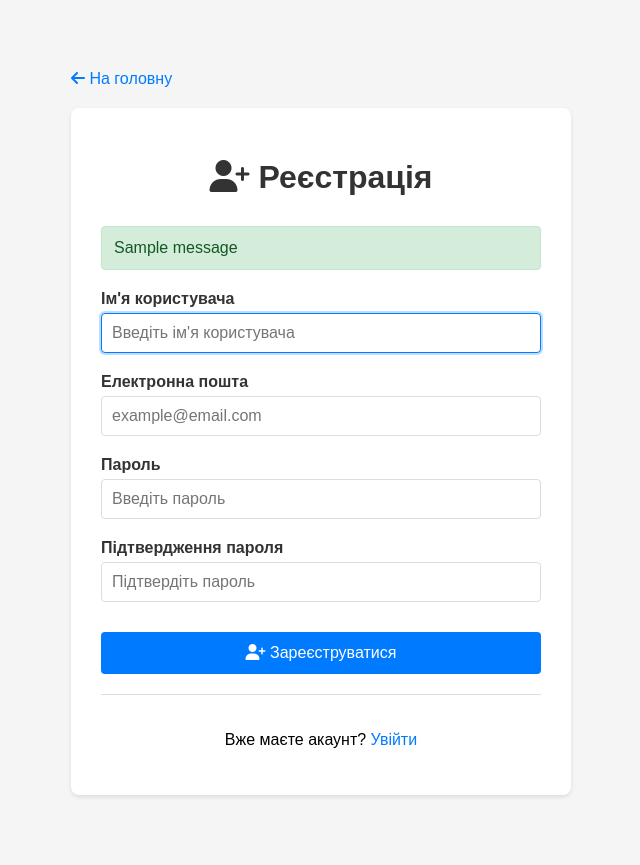
After one commit to Kseniia145/DjangoAuth, a Django app: page /accounts/register/ in a window 1280 px wide. The commit adds this page. Shown: the whole page, without its empty margins (319-959 px from the left). Run offline with Django 4.2, Linux system fonts and the light colour scheme; tables that the repository leaves empty hold one stand-in row (values such as "Sample post"); one stand-in notice (Sample message) is shown.

Commit message:
Adding user authentification

```diff
--- /dev/null
+++ b/accounts/forms.py
@@ -0,0 +1,72 @@
+from django import forms
+from django.contrib.auth.forms import UserCreationForm, AuthenticationForm
+from django.contrib.auth.models import User
+
+
+class UserRegisterForm(UserCreationForm):
+    """Форма реєстрації користувача"""
+    email = forms.EmailField(
+        required=True,
+        label='Електронна пошта',
+        widget=forms.EmailInput(attrs={
+            'class': 'form-control',
+            'placeholder': 'example@email.com'
+        })
+    )
+    username = forms.CharField(
+        label='Ім\'я користувача',
+        widget=forms.TextInput(attrs={
+            'class': 'form-control',
+            'placeholder': 'Введіть ім\'я користувача'
+        })
+    )
+    password1 = forms.CharField(
+        label='Пароль',
+        widget=forms.PasswordInput(attrs={
+            'class': 'form-control',
+            'placeholder': 'Введіть пароль'
+        })
+    )
+    password2 = forms.CharField(
+        label='Підтвердження пароля',
+        widget=forms.PasswordInput(attrs={
+            'class': 'form-control',
+            'placeholder': 'Підтвердіть пароль'
+        })
+    )
+
+    class Meta:
+        model = User
+        fields = ['username', 'email', 'password1', 'password2']
+
+    def __init__(self, *args, **kwargs):
+        super().__init__(*args, **kwargs)
+        # Додаємо класи до всіх полів
+        for field_name, field in self.fields.items():
+            if 'class' not in field.widget.attrs:
+                field.widget.attrs['class'] = 'form-control'
+
+
+class UserLoginForm(AuthenticationForm):
+    """Форма входу користувача"""
+    username = forms.CharField(
+        label='Ім\'я користувача',
+        widget=forms.TextInput(attrs={
+            'class': 'form-control',
+            'placeholder': 'Введіть ім\'я користувача'
+        })
+    )
+    password = forms.CharField(
+        label='Пароль',
+        widget=forms.PasswordInput(attrs={
+            'class': 'form-control',
+            'placeholder': 'Введіть пароль'
+        })
+    )
+
+    def __init__(self, *args, **kwargs):
+        super().__init__(*args, **kwargs)
+        # Додаємо класи до всіх полів
+        for field_name, field in self.fields.items():
+            if 'class' not in field.widget.attrs:
+                field.widget.attrs['class'] = 'form-control'
--- /dev/null
+++ b/accounts/templates/accounts/register.html
@@ -0,0 +1,202 @@
+<!DOCTYPE html>
+<html lang="uk">
+<head>
+    <meta charset="UTF-8">
+    <meta name="viewport" content="width=device-width, initial-scale=1.0">
+    <title>Реєстрація - Блог</title>
+    <link rel="stylesheet" href="https://cdnjs.cloudflare.com/ajax/libs/font-awesome/6.5.0/css/all.min.css">
+    <style>
+        body {
+            font-family: Arial, sans-serif;
+            max-width: 500px;
+            margin: 50px auto;
+            padding: 20px;
+            background-color: #f5f5f5;
+        }
+        .auth-container {
+            background-color: white;
+            padding: 30px;
+            border-radius: 8px;
+            box-shadow: 0 2px 4px rgba(0,0,0,0.1);
+        }
+        h1 {
+            color: #333;
+            text-align: center;
+            margin-bottom: 30px;
+        }
+        .form-group {
+            margin-bottom: 20px;
+        }
+        label {
+            display: block;
+            margin-bottom: 5px;
+            color: #333;
+            font-weight: bold;
+        }
+        .form-control {
+            width: 100%;
+            padding: 10px;
+            border: 1px solid #ddd;
+            border-radius: 4px;
+            font-size: 16px;
+            box-sizing: border-box;
+        }
+        .form-control:focus {
+            outline: none;
+            border-color: #007bff;
+            box-shadow: 0 0 0 2px rgba(0,123,255,0.25);
+        }
+        .errorlist {
+            color: #dc3545;
+            list-style: none;
+            padding: 0;
+            margin: 5px 0 0 0;
+            font-size: 14px;
+        }
+        .errorlist li {
+            margin-bottom: 5px;
+        }
+        .btn {
+            width: 100%;
+            padding: 12px;
+            background-color: #007bff;
+            color: white;
+            border: none;
+            border-radius: 4px;
+            font-size: 16px;
+            cursor: pointer;
+            margin-top: 10px;
+        }
+        .btn:hover {
+            background-color: #0056b3;
+        }
+        .auth-links {
+            text-align: center;
+            margin-top: 20px;
+            padding-top: 20px;
+            border-top: 1px solid #ddd;
+        }
+        .auth-links a {
+            color: #007bff;
+            text-decoration: none;
+        }
+        .auth-links a:hover {
+            text-decoration: underline;
+        }
+        .messages {
+            margin-bottom: 20px;
+        }
+        .alert {
+            padding: 12px;
+            border-radius: 4px;
+            margin-bottom: 10px;
+        }
+        .alert-success {
+            background-color: #d4edda;
+            color: #155724;
+            border: 1px solid #c3e6cb;
+        }
+        .alert-error {
+            background-color: #f8d7da;
+            color: #721c24;
+            border: 1px solid #f5c6cb;
+        }
+        .alert-info {
+            background-color: #d1ecf1;
+            color: #0c5460;
+            border: 1px solid #bee5eb;
+        }
+        .back-link {
+            display: inline-block;
+            margin-bottom: 20px;
+            color: #007bff;
+            text-decoration: none;
+        }
+        .back-link:hover {
+            text-decoration: underline;
+        }
+    </style>
+</head>
+<body>
+    <a href="{% url 'blogapp:index' %}" class="back-link">
+        <i class="fas fa-arrow-left"></i> На головну
+    </a>
+
+    <div class="auth-container">
+        <h1><i class="fas fa-user-plus"></i> Реєстрація</h1>
+
+        {% if messages %}
+        <div class="messages">
+            {% for message in messages %}
+            <div class="alert alert-{{ message.tags }}">
+                {{ message }}
+            </div>
+            {% endfor %}
+        </div>
+        {% endif %}
+
+        <form method="post">
+            {% csrf_token %}
+
+            <div class="form-group">
+                <label for="{{ form.username.id_for_label }}">{{ form.username.label }}</label>
+                {{ form.username }}
+                {% if form.username.errors %}
+                <ul class="errorlist">
+                    {% for error in form.username.errors %}
+                    <li>{{ error }}</li>
+                    {% endfor %}
+                </ul>
+                {% endif %}
+            </div>
+
+            <div class="form-group">
+                <label for="{{ form.email.id_for_label }}">{{ form.email.label }}</label>
+                {{ form.email }}
+                {% if form.email.errors %}
+                <ul class="errorlist">
+                    {% for error in form.email.errors %}
+                    <li>{{ error }}</li>
+                    {% endfor %}
+                </ul>
+                {% endif %}
+            </div>
+
+            <div class="form-group">
+                <label for="{{ form.password1.id_for_label }}">{{ form.password1.label }}</label>
+                {{ form.password1 }}
+                {% if form.password1.errors %}
+                <ul class="errorlist">
+                    {% for error in form.password1.errors %}
+                    <li>{{ error }}</li>
+                    {% endfor %}
+                </ul>
+                {% endif %}
+                {% if form.password1.help_text %}
+                <small style="color: #666; font-size: 12px;">{{ form.password1.help_text }}</small>
+                {% endif %}
+            </div>
+
+            <div class="form-group">
+                <label for="{{ form.password2.id_for_label }}">{{ form.password2.label }}</label>
+                {{ form.password2 }}
+                {% if form.password2.errors %}
+                <ul class="errorlist">
+                    {% for error in form.password2.errors %}
+                    <li>{{ error }}</li>
+                    {% endfor %}
+                </ul>
+                {% endif %}
+            </div>
+
+            <button type="submit" class="btn">
+                <i class="fas fa-user-plus"></i> Зареєструватися
+            </button>
+        </form>
+
+        <div class="auth-links">
+            <p>Вже маєте акаунт? <a href="{% url 'accounts:login' %}">Увійти</a></p>
+        </div>
+    </div>
+</body>
+</html>
--- a/accounts/urls.py
+++ b/accounts/urls.py
@@ -1 +1,10 @@
-# URLs не потрібні для цього застосунку
+from django.urls import path
+from . import views
+
+app_name = 'accounts'
+
+urlpatterns = [
+    path('register/', views.register, name='register'),
+    path('login/', views.user_login, name='login'),
+    path('logout/', views.user_logout, name='logout'),
+]
--- a/accounts/views.py
+++ b/accounts/views.py
@@ -1 +1,70 @@
-# Views не потрібні для цього застосунку
+from django.shortcuts import render, redirect
+from django.contrib.auth import login, logout
+from django.contrib import messages
+from django.contrib.auth.models import Group
+from .forms import UserRegisterForm, UserLoginForm
+
+
+def register(request):
+    """Реєстрація нового користувача"""
+    if request.user.is_authenticated:
+        messages.info(request, 'Ви вже авторизовані!')
+        return redirect('blogapp:index')
+
+    if request.method == 'POST':
+        form = UserRegisterForm(request.POST)
+        if form.is_valid():
+            user = form.save()
+            # Додаємо користувача до групи "Автор"
+            try:
+                author_group = Group.objects.get(name='Автор')
+                user.groups.add(author_group)
+            except Group.DoesNotExist:
+                pass
+
+            messages.success(request, f'Акаунт {user.username} успішно створено! Ви тепер авторизовані як Автор.')
+            login(request, user)
+            return redirect('blogapp:index')
+        else:
+            messages.error(request, 'Будь ласка, виправте помилки у формі.')
+    else:
+        form = UserRegisterForm()
+
+    return render(request, 'accounts/register.html', {'form': form})
+
+
+def user_login(request):
+    """Вхід користувача в систему"""
+    if request.user.is_authenticated:
+        messages.info(request, 'Ви вже авторизовані!')
+        return redirect('blogapp:index')
+
+    if request.method == 'POST':
+        form = UserLoginForm(data=request.POST)
+        if form.is_valid():
+            user = form.get_user()
+            login(request, user)
+            messages.success(request, f'Вітаємо, {user.username}! Ви успішно увійшли в систему.')
+            # Перенаправляємо на сторінку, з якої прийшов користувач, або на головну
+            next_url = request.GET.get('next', None)
+            if next_url:
+                return redirect(next_url)
+            return redirect('blogapp:index')
+        else:
+            messages.error(request, 'Невірне ім\'я користувача або пароль.')
+    else:
+        form = UserLoginForm()
+
+    return render(request, 'accounts/login.html', {'form': form})
+
+
+def user_logout(request):
+    """Вихід користувача з системи"""
+    if request.user.is_authenticated:
+        username = request.user.username
+        logout(request)
+        messages.success(request, f'Ви успішно вийшли з системи. До побачення, {username}!')
+    else:
+        messages.info(request, 'Ви не авторизовані.')
+
+    return redirect('blogapp:index')
--- a/blog/urls.py
+++ b/blog/urls.py
@@ -6,5 +6,6 @@ from django.urls import path, include
 
 urlpatterns = [
     path('admin/', admin.site.urls),
+    path('accounts/', include('accounts.urls')),
     path('', include('blogapp.urls')),
 ]
```
Also changed, not shown: accounts/templates/accounts/login.html (added, +183 -0 lines), blogapp/templates/blogapp/all_articles.html (+16 -1 lines), blogapp/templates/blogapp/article_detail.html (+22 -3 lines), blogapp/templates/blogapp/categories.html (+20 -3 lines), blogapp/templates/blogapp/index.html (+18 -3 lines).
